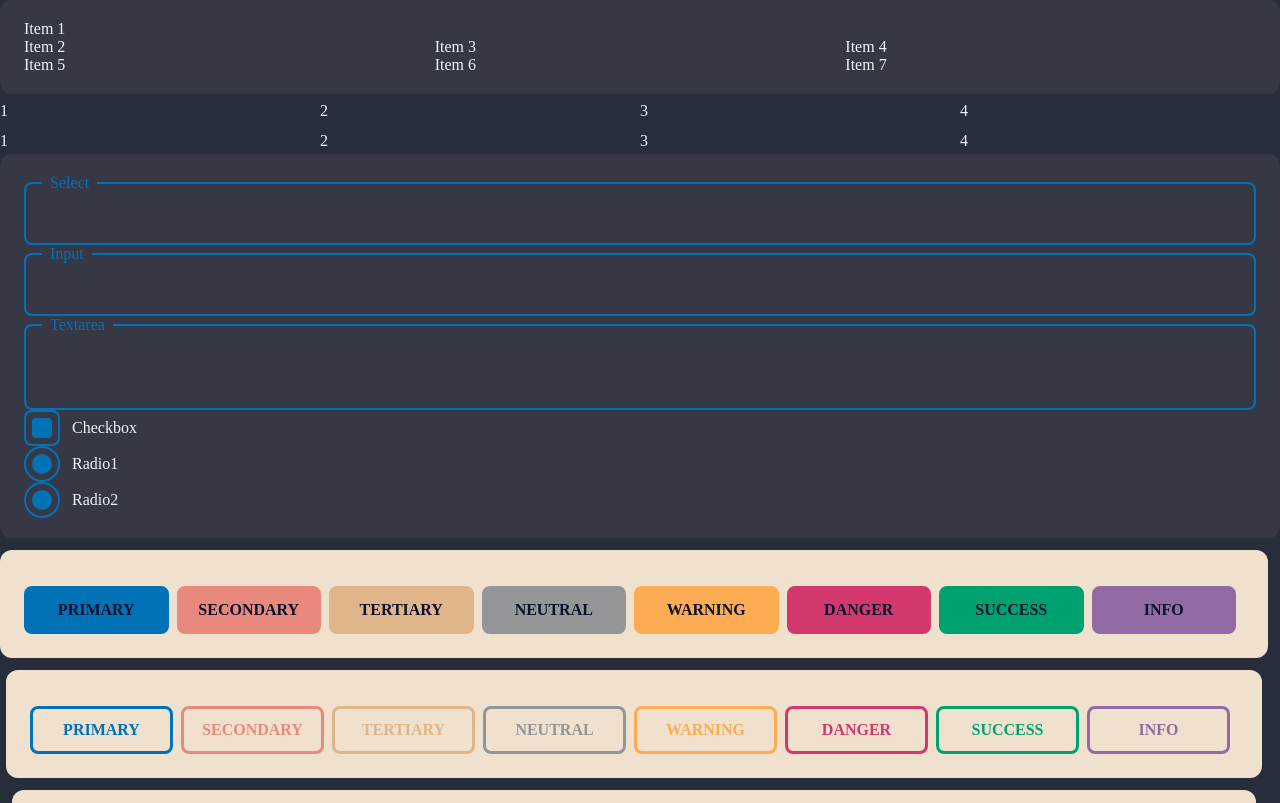
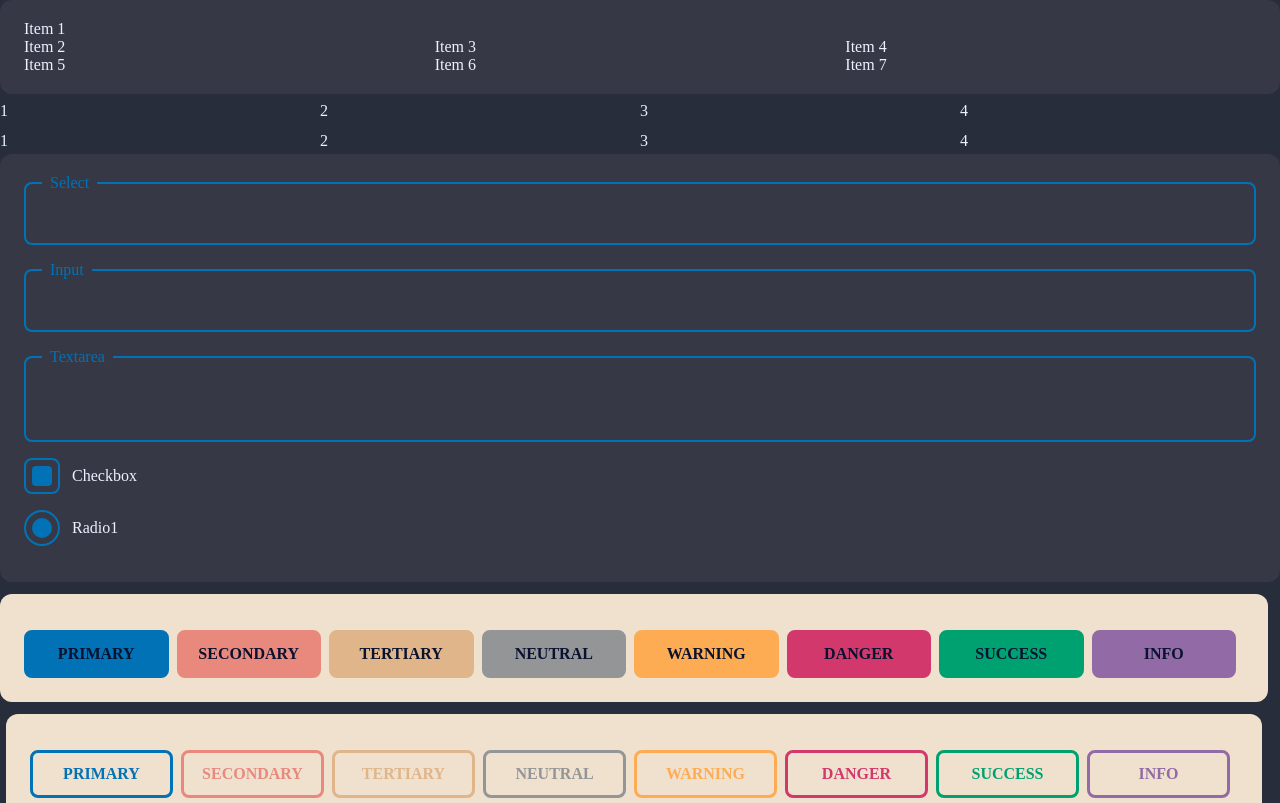
Before and after one commit to abdullahcalisir12/aquaponem, a website with bundled scripts: page public/index.html in a window 1280 px wide. Shown: the top 803 px of the page. Built offline with nearby package versions, Linux system fonts and the light colour scheme.

Commit message:
index.html updated

```diff
--- a/public/index.html
+++ b/public/index.html
@@ -12,6 +12,10 @@
       body {
         margin: 0;
         padding: 0;
+      }
+
+      aq-input, aq-select, aq-radio, aq-checkbox {
+        margin-bottom: 1rem;
       }
     </style>
     <script type="module" src="/dist/index.js"></script>
@@ -57,7 +61,6 @@
                 <aq-input multiline label="Textarea" color="primary"></aq-input>
                 <aq-checkbox label="Checkbox" color="primary"></aq-checkbox>
                 <aq-radio label="Radio1" color="primary" name="radio"></aq-radio>
-                <aq-radio label="Radio2" color="primary" name="radio"></aq-radio>
               </aq-card>
             </aq-flex-item>
           </aq-row>
```
